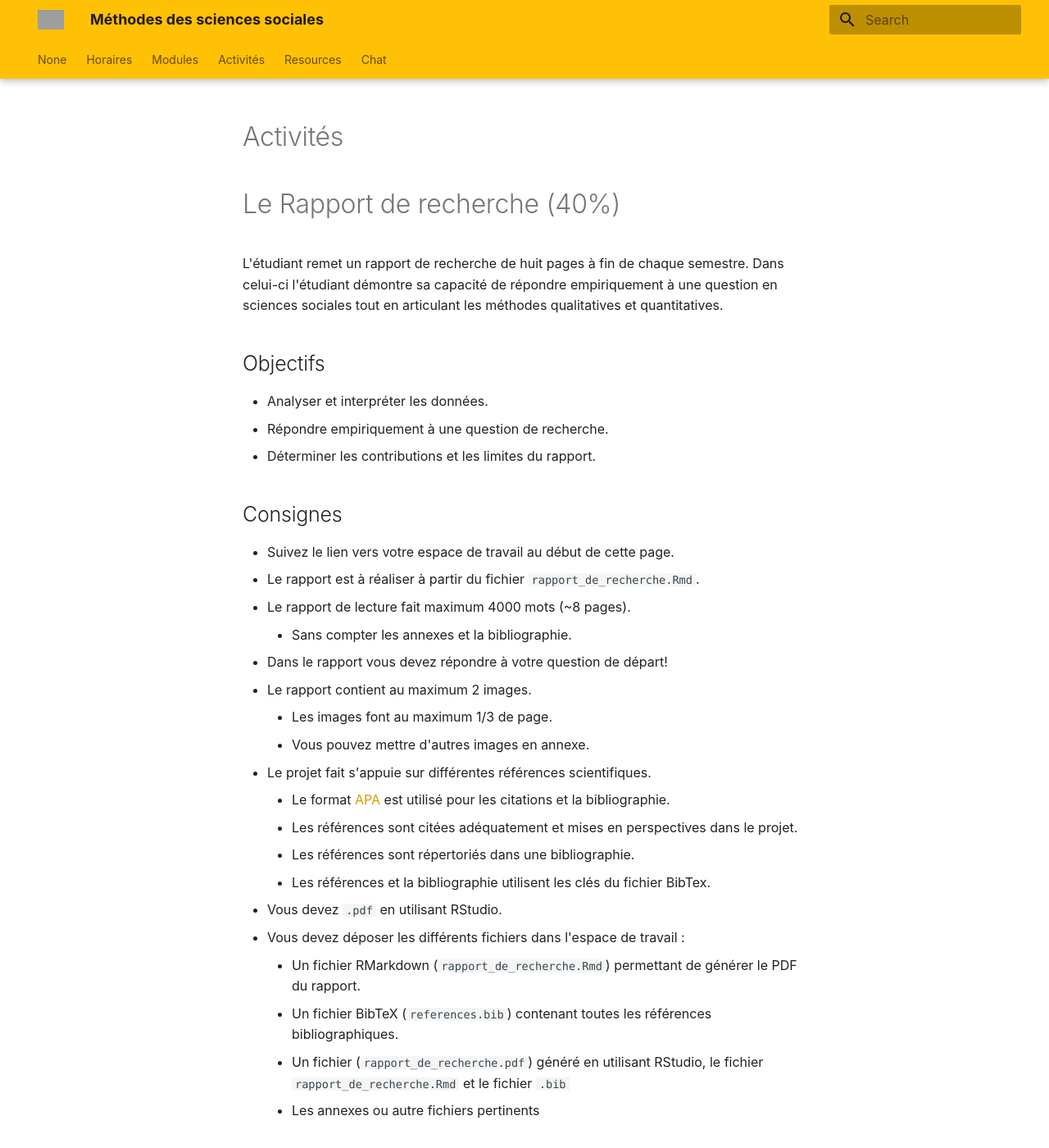
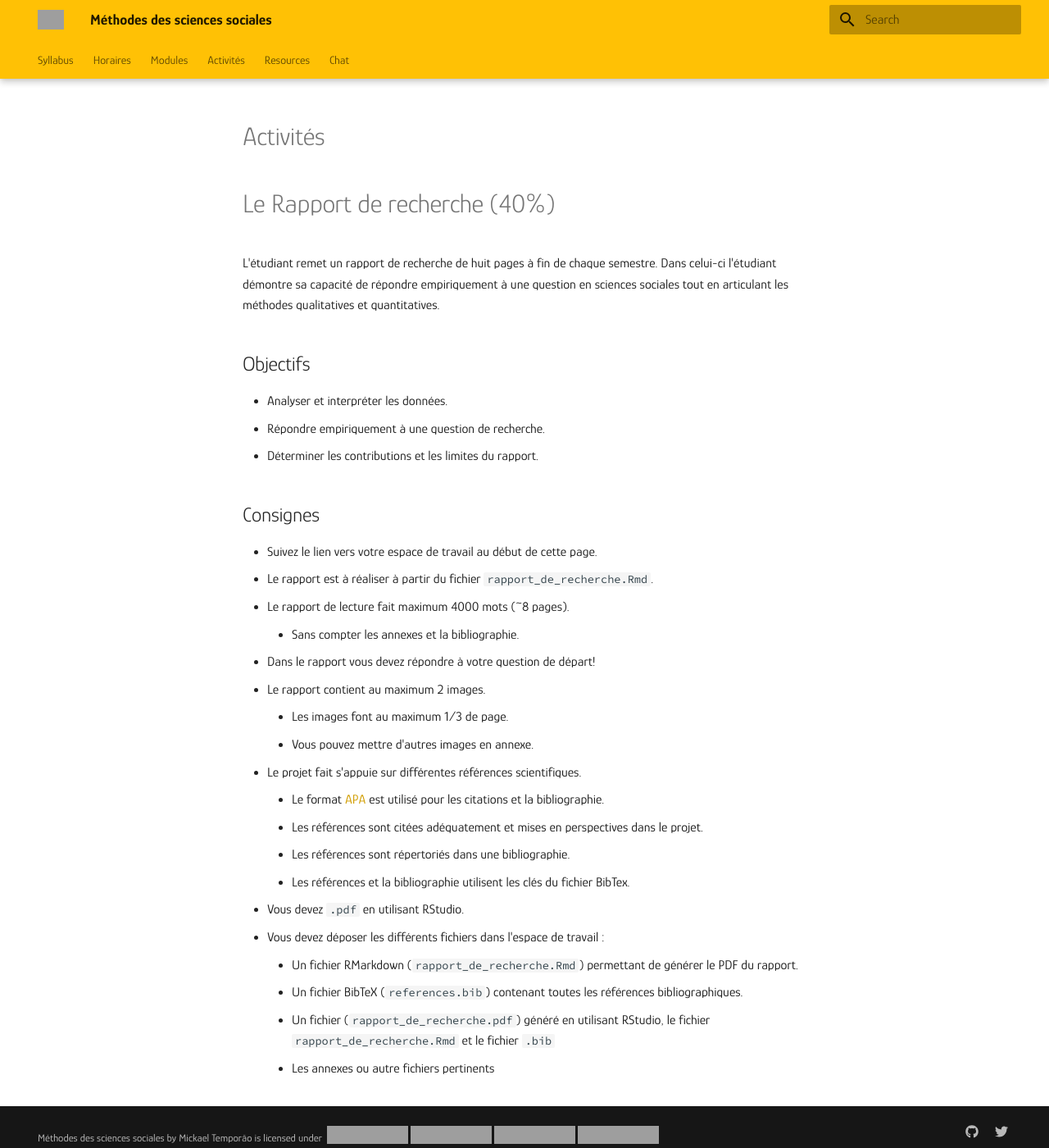
Before and after one commit to mickaeltemporao/mdss, an MkDocs documentation site: the page built from docs/activities.md, in a window 1280 px wide and 1400 px high. Shown: the whole window at 82% size. Built offline with MkDocs 1.6.1 and Material for MkDocs 9.7.7, drawn with Linux system fonts in a browser that asks for light colours; some web fonts are replaced; some of the changed lines change nothing that is shown; grey boxes are pictures that could not be loaded.

Commit message:
update fonts

```diff
--- a/mkdocs.yml
+++ b/mkdocs.yml
@@ -3,8 +3,8 @@
 
 theme:
   font:
-    text: Input
-    code: Input Mono
+    text: Glory
+    code: Source Code Pro
   langage: fr
   name: material
   logo: "https://upload.wikimedia.org/wikipedia/commons/4/45/Glider.svg"
@@ -34,8 +34,6 @@
   - pymdownx.keys
   - pymdownx.tasklist:
       custom_checkbox: true
-
-copyright: <a rel="license" href="http://creativecommons.org/licenses/by-nc-sa/4.0/"><img alt="Creative Commons License" style="border-width:0" src="https://i.creativecommons.org/l/by-nc-sa/4.0/88x31.png" /></a>
 extra:
   generator: false
   social:
@@ -49,7 +47,7 @@
 
 # Page tree
 nav:
-  - syllabus.md
+  - index.md
   - Horaires: schedule.md
   - Modules:
     - Semestre 1:
@@ -75,3 +73,5 @@
     - resources/writing.md
     - resources/coding.md
   - Chat: "https://sciencespobordeaux.slack.com/messages/méthodes-des-sciences-sociales/"
+
+copyright: <p xmlns:cc="http://creativecommons.org/ns#" xmlns:dct="http://purl.org/dc/terms/"><span property="dct:title">Méthodes des sciences sociales</span> by <span property="cc:attributionName">Mickael Temporão</span> is licensed under <a href="http://creativecommons.org/licenses/by-nc-sa/4.0/?ref=chooser-v1" target="_blank" rel="license noopener noreferrer" style="display:inline-block;"><img style="height:22px!important;margin-left:3px;vertical-align:text-bottom;" src="https://mirrors.creativecommons.org/presskit/icons/cc.svg?ref=chooser-v1"><img style="height:22px!important;margin-left:3px;vertical-align:text-bottom;" src="https://mirrors.creativecommons.org/presskit/icons/by.svg?ref=chooser-v1"><img style="height:22px!important;margin-left:3px;vertical-align:text-bottom;" src="https://mirrors.creativecommons.org/presskit/icons/nc.svg?ref=chooser-v1"><img style="height:22px!important;margin-left:3px;vertical-align:text-bottom;" src="https://mirrors.creativecommons.org/presskit/icons/sa.svg?ref=chooser-v1"></a></p>
```
